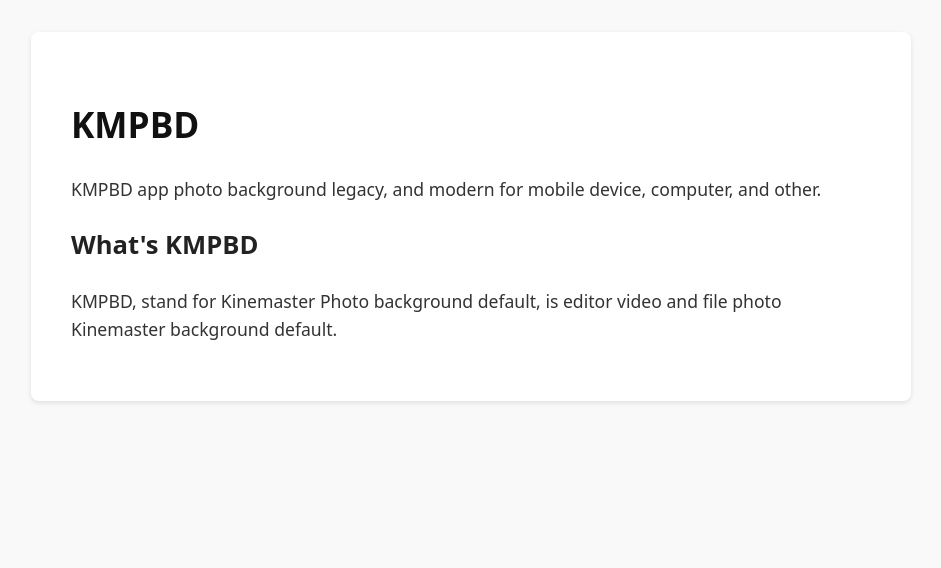
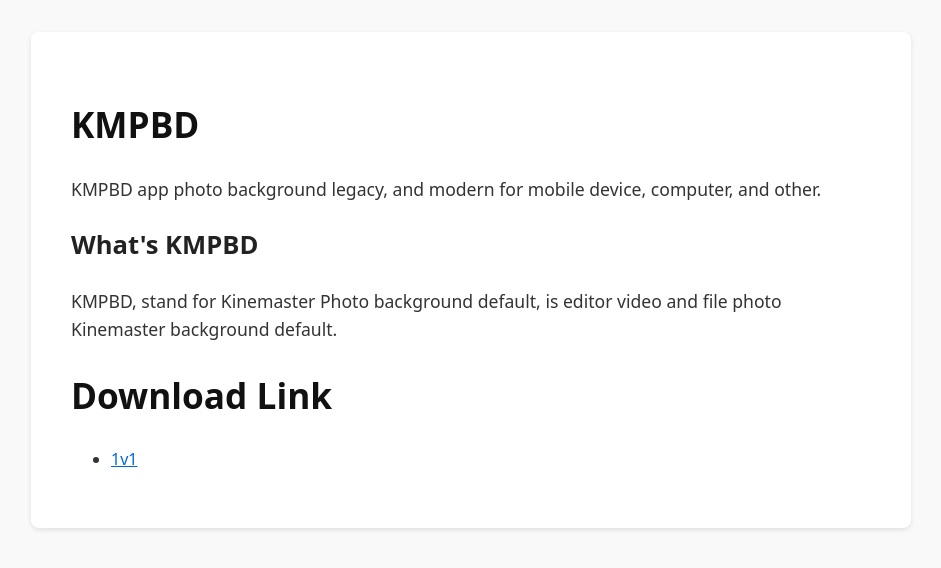
Before and after one commit to N635-wiki/KMPBD, a plain HTML site: page index.html in a window 1280 px wide. Shown: the whole page, without its empty margins (169-1110 px from the left). Drawn offline with Linux system fonts and the light colour scheme.

Commit message:
Add download link section to index.html

```diff
--- a/index.html
+++ b/index.html
@@ -60,8 +60,14 @@
     <div class="container">
         <h1>KMPBD</h1>
         <p>KMPBD app photo background legacy, and modern for mobile device, computer, and other.</p>
+
         <h2>What's KMPBD</h2>
         <p>KMPBD, stand for Kinemaster Photo background default, is editor video and file photo Kinemaster background default.</p>
+
+        <h1>Download Link</h1>
+        <ul>
+        <li><a href="https://github.com/user-attachments/files/33298216/Kinemaster.Background.1v1.zip">1v1</a></li>
+        </ul>
     </div>
 </body>
 </html>
```
